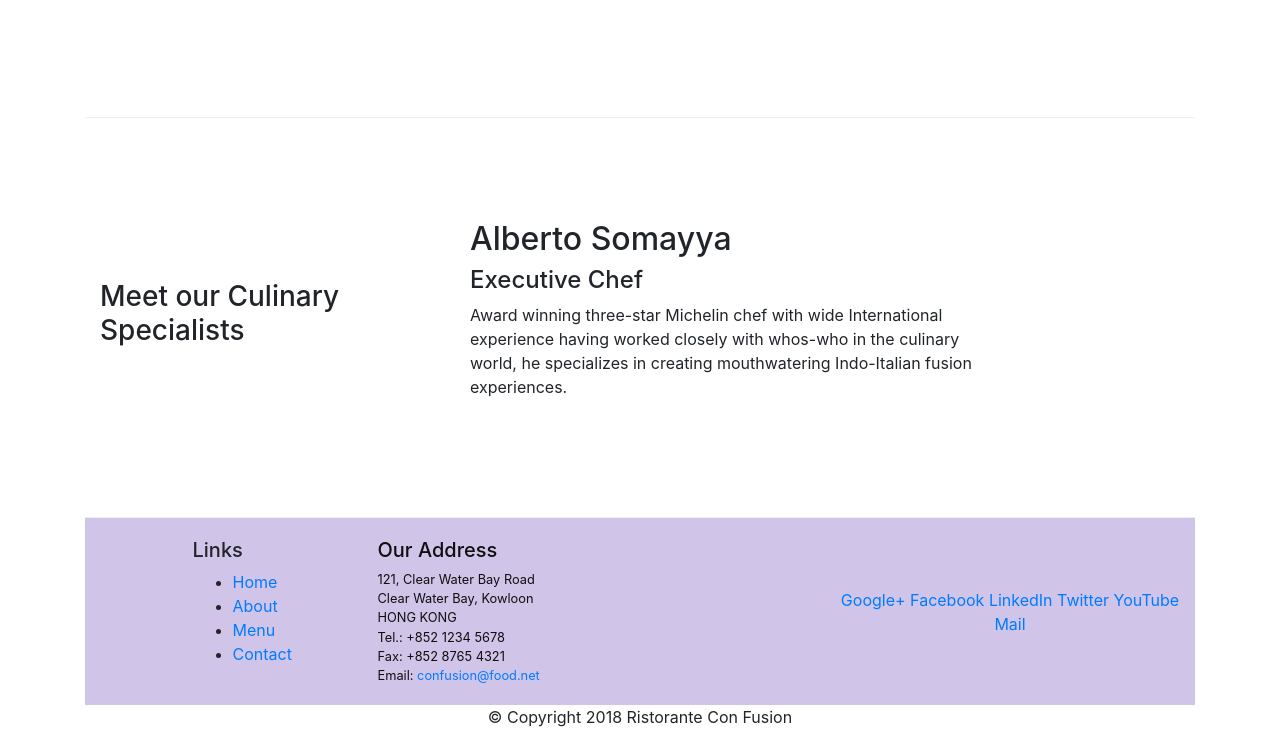
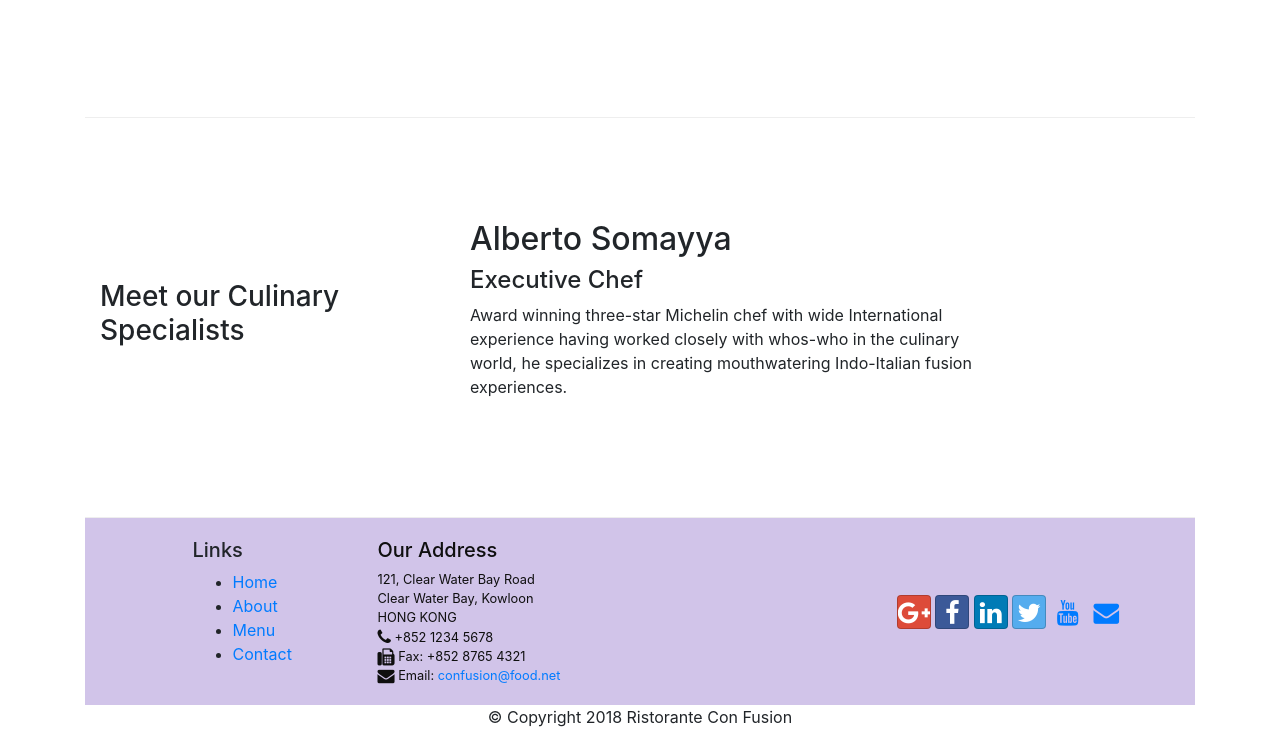
Before and after one commit to selva2242/Hotel_website, a website: page index.html in a window 1280 px wide. Shown: the part 992-1737 px from the top of the page. Drawn offline with nearby package versions, Linux system fonts and the light colour scheme.

Commit message:
Icon Fonts

```diff
--- a/index.html
+++ b/index.html
@@ -10,6 +10,8 @@
      <!-- Bootstrap CSS -->
      <link rel="stylesheet" href="node_modules/bootstrap/dist/css/bootstrap.min.css">
      <link rel="stylesheet" href="css/styles.css">
+     <link rel="stylesheet" href="node_modules/font-awesome/css/font-awesome.min.css">
+     <link rel="stylesheet" href="node_modules/bootstrap-social/bootstrap-social.css">
      <title>SELVA PROJECT</title>
 </head>
 
@@ -22,10 +24,10 @@
                    <a class="navbar-brand" href="#">Ristorante Con Fusion</a>
                    <div class="collapse navbar-collapse" id="Navbar">
                         <ul class="navbar-nav mr-auto">
-                            <li class="nav-item active"><a class="nav-link" href="#">Home</a></li>
-                            <li class="nav-item"><a class="nav-link" href="./aboutus.html">About</a></li>
-                            <li class="nav-item"><a class="nav-link" href="#">Menu</a></li>
-                            <li class="nav-item"><a class="nav-link" href="#">Contact</a></li>
+                            <li class="nav-item active"><a class="nav-link" href="#"><span class="fa fa-home fa-lg"></span> Home</a></li>
+                            <li class="nav-item"><a class="nav-link" href="./aboutus.html"><span class="fa fa-info fa-lg"></span> About</a></li>
+                            <li class="nav-item"><a class="nav-link" href="#"><span class="fa fa-list fa-lg"></span>Menu</a></li>
+                            <li class="nav-item"><a class="nav-link" href="#"><span class="fa fa-address-card fa-lg">Contact</a></li>
                         </ul>
                     </div>
                 </div>
@@ -94,19 +96,19 @@
                           121, Clear Water Bay Road<br>
                           Clear Water Bay, Kowloon<br>
                           HONG KONG<br>
-                          Tel.: +852 1234 5678<br>
-                          Fax: +852 8765 4321<br>
-                          Email: <a href="mailto:confusion@food.net">confusion@food.net</a>
+                          <i class="fa fa-phone fa-lg"></i> +852 1234 5678<br>
+                          <i class="fa fa-fax fa-lg"></i> Fax: +852 8765 4321<br>
+                          <i class="fa fa-envelope fa-lg"></i> Email: <a href="mailto:confusion@food.net">confusion@food.net</a>
                        </address>
                     </div>
                 <div class= "col col-sm- align-self-center">
                     <div class = "text-center ">
-                        <a href="http://google.com/+">Google+</a>
-                        <a href="http://www.facebook.com/profile.php?id=">Facebook</a>
-                        <a href="http://www.linkedin.com/in/">LinkedIn</a>
-                        <a href="http://twitter.com/">Twitter</a>
-                        <a href="http://youtube.com/">YouTube</a>
-                        <a href="mailto:">Mail</a>
+                        <a class="btn btn-social-icon btn-google" href="http://google.com/+"><i class="fa fa-google-plus fa-lg"></i></a>
+                        <a class="btn btn-social-icon btn-facebook" href="http://www.facebook.com/profile.php?id="><i class="fa fa-facebook fa-lg"></i></a>
+                        <a class="btn btn-social-icon btn-linkedin" href="http://www.linkedin.com/in/"><i class="fa fa-linkedin fa-lg"></i></a>
+                        <a class="btn btn-social-icon btn-twitter" href="http://twitter.com/"><i class="fa fa-twitter fa-lg"></i></a>
+                        <a class="btn btn-social-icon btn-youtube" href="http://youtube.com/"><i class="fa fa-youtube fa-lg"></i></a>
+                        <a class="btn btn-social-icon " href="mailto:"><i class="fa fa-envelope fa-lg"></i></a>
                     </div>
                 </div>
            </div>
--- a/package.json
+++ b/package.json
@@ -15,6 +15,8 @@
   },
   "dependencies": {
     "bootstrap": "^4.0.0",
+    "bootstrap-social": "^5.1.1",
+    "font-awesome": "^4.7.0",
     "jquery": "^3.3.1",
     "popper.js": "^1.12.9"
   }
```
Also changed, not shown: aboutus.html (+9 -7 lines), 1 other file.
